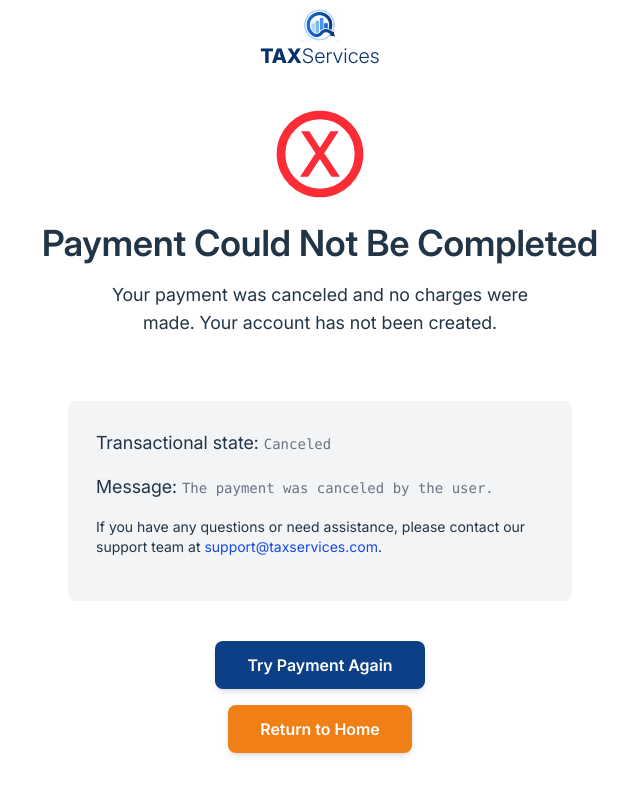
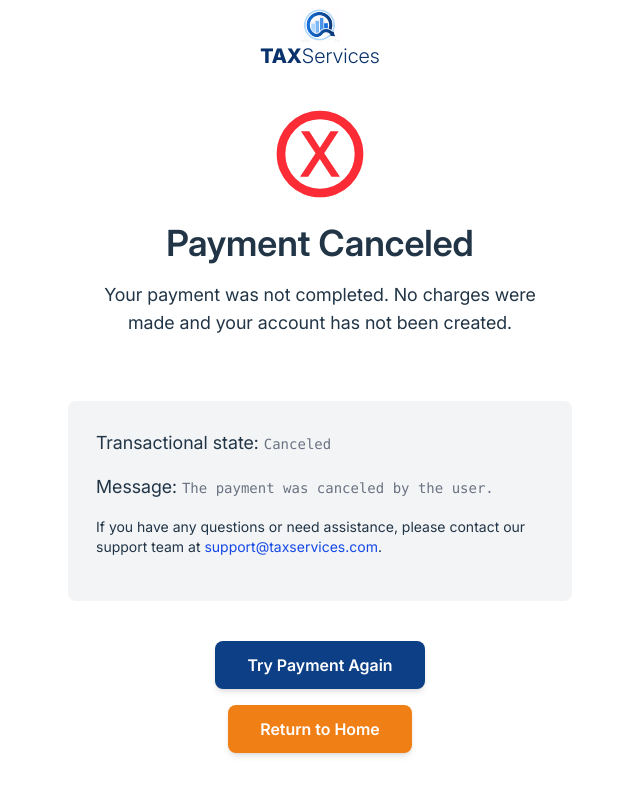
Before and after one commit to No-Country-simulation/NC-S02-26-Equipo-01-Web-App-Development, a React (Vite) app in the folder frontend/: page /checkout/cancel in a window 1280 px wide. Shown: the top 800 px of the page, without its empty margins (320-960 px from the left). Built offline with nearby package versions, Linux system fonts and the light colour scheme.

Commit message:
feat: adds dataTestID to the Header.tsx component

```diff
--- a/frontend/src/components/common/Header.tsx
+++ b/frontend/src/components/common/Header.tsx
@@ -1,7 +1,10 @@
 import logoTax from "@assets/img/logo_taxServices.png";
 
-const Header = () => (
-  <div className="flex flex-col items-center mt-2">
+const Header = (props: { dataTestId?: string }) => (
+  <div
+    className="flex flex-col items-center mt-2"
+    data-testid={props.dataTestId}
+  >
     <img src={logoTax} className="w-10" alt="Tax Services Logo" />
     <div className="text-xl font-extrabold text-primary-hover">
       TAX
--- a/frontend/src/pages/checkout/CancelPage.tsx
+++ b/frontend/src/pages/checkout/CancelPage.tsx
@@ -1,31 +1,21 @@
 import { useNavigate } from "react-router";
 import Button from "@/components/common/Button";
 import { ErrorIcon } from "@/assets/icons";
-import logoTax from "@assets/img/logo_taxServices.png";
+import Header from "@/components/common/Header";
 
 const CancelPage = () => {
   const navigate = useNavigate();
 
-  //TODO: Cambiar el mensaje de cancelación por el mensaje real que se reciba del backend.
-
   return (
     <div className="cancel-page mb-12 flex flex-col items-center">
-      <div className="flex flex-col items-center mt-2">
-        <img src={logoTax} className="w-10" alt="Tax Services Logo" />
-        <div className="text-xl font-extrabold text-primary-hover">
-          TAX
-          <span className="text-primary-hover font-light">Services</span>
-        </div>
-      </div>
+      <Header dataTestId="app-cancel-header" />
 
       <ErrorIcon className="w-26 h-26 fill-red-500 mt-8 mb-4" />
 
-      <h1 className="text-4xl font-bold mb-4 text-center">
-        Payment Could Not Be Completed
-      </h1>
+      <h1 className="text-4xl font-bold mb-4 text-center">Payment Canceled</h1>
       <p className="text-lg mb-8 text-center max-w-md">
-        Your payment was canceled and no charges were made. Your account has not
-        been created.
+        Your payment was not completed. No charges were made and your account
+        has not been created.
       </p>
 
       <div className="bg-gray-100 p-7 rounded-lg my-8">
@@ -52,7 +42,10 @@ const CancelPage = () => {
         </p>
       </div>
 
-      <Button isVariant="primary" onClick={() => navigate("/")}>
+      <Button
+        isVariant="primary"
+        onClick={() => navigate("/#app-section-pricing")}
+      >
         Try Payment Again
       </Button>
       <Button onClick={() => navigate("/")}>Return to Home</Button>
--- a/frontend/src/pages/checkout/SuccessPage.tsx
+++ b/frontend/src/pages/checkout/SuccessPage.tsx
@@ -7,7 +7,6 @@ import Header from "@/components/common/Header";
 
 const SuccessPage = () => {
   const navigate = useNavigate();
-  //TODO: Cambiar el ID de transacción y el email del usuario por los datos reales de la transacción exitosa, hacer petición al backend para obtener esta información.
   const [searchParams] = useSearchParams();
   const sessionId = searchParams.get("session_id");
 
@@ -46,7 +45,7 @@ const SuccessPage = () => {
   if (loading) {
     return (
       <div className="success-page mb-12 flex flex-col items-center min-h-[80vh]">
-        <Header />
+        <Header dataTestId="app-success-header-loading" />
         <div className="flex flex-col items-center justify-center flex-1 w-full">
           <div className="w-14 h-14 border-4 border-gray-300 border-t-primary-hover rounded-full animate-spin"></div>
           <p className="mt-6 text-gray-600">Processing your transaction...</p>
@@ -57,7 +56,7 @@ const SuccessPage = () => {
   if (error || !data) {
     return (
       <div className="success-page mb-12 flex flex-col items-center min-h-[80vh]">
-        <Header />
+        <Header dataTestId="app-success-header-error" />
 
         <div className="flex flex-1 w-full items-center justify-center px-6">
           <div className="bg-white shadow-lg rounded-2xl p-10 max-w-md w-full text-center border border-gray-100">
@@ -82,7 +81,7 @@ const SuccessPage = () => {
 
   return (
     <div className="success-page mb-12 flex flex-col items-center min-h-[80vh]">
-      <Header />
+      <Header dataTestId="app-success-header" />
       <div className="flex flex-col items-center justify-center flex-1 w-full transition-all duration-300">
         <CheckIcon className="w-26 h-26 fill-green-500 mt-8 mb-4 animate-bounce [animation-duration:0.9s] [animation-iteration-count:2.5]" />
 
@@ -102,7 +101,9 @@ const SuccessPage = () => {
         <div className="bg-gray-100 p-7 rounded-lg my-8">
           <p className="text-lg mb-4 max-w-md">
             Transactional ID:{" "}
-            <span className="font-mono text-sm text-gray-500 wrap-break-word">{data.id}</span>
+            <span className="font-mono text-sm text-gray-500 wrap-break-word">
+              {data.id}
+            </span>
           </p>
 
           <p className="text-lg mb-4 max-w-md">
```
